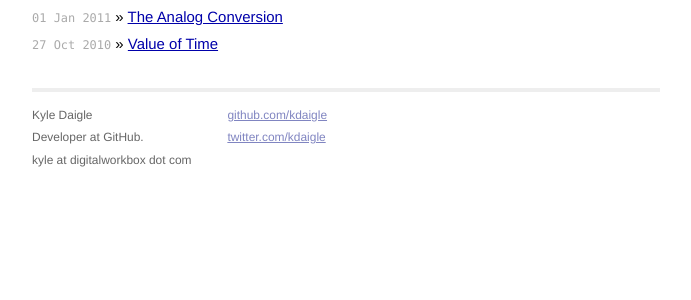
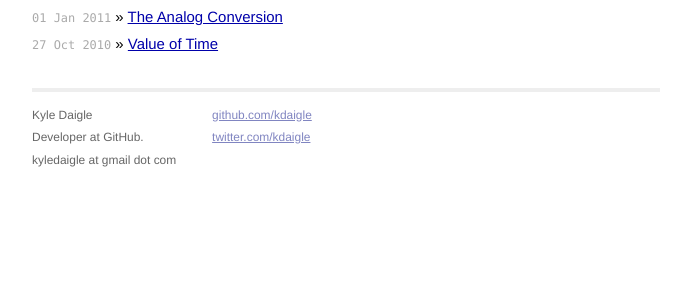
Before and after one commit to kdaigle/kdaigle.github.io, a Jekyll site: the page built from index.html, in a window 1280 px wide. Shown: the part 484-784 px from the top of the page, without its empty margins (294-985 px from the left). Built offline with Jekyll 4.4.1, drawn with Linux system fonts in a browser that asks for light colours.

Commit message:
Switch email address to Gmail

```diff
--- a/_layouts/default.html
+++ b/_layouts/default.html
@@ -29,7 +29,7 @@
                 <p>
                   Kyle Daigle<br />
                   Developer at GitHub.<br />
-                  kyle at digitalworkbox dot com
+                  kyledaigle at gmail dot com
                 </p>
               </div>
               <div class="contact">
```
